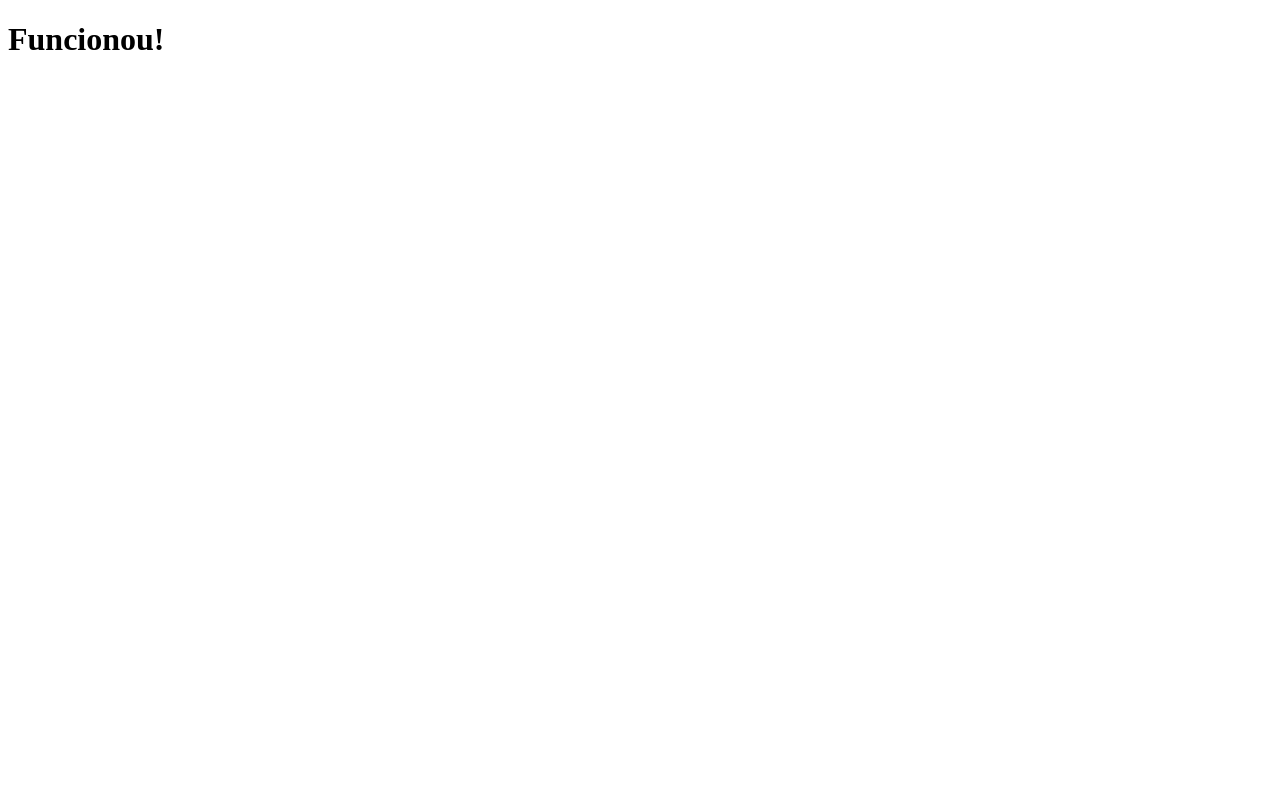
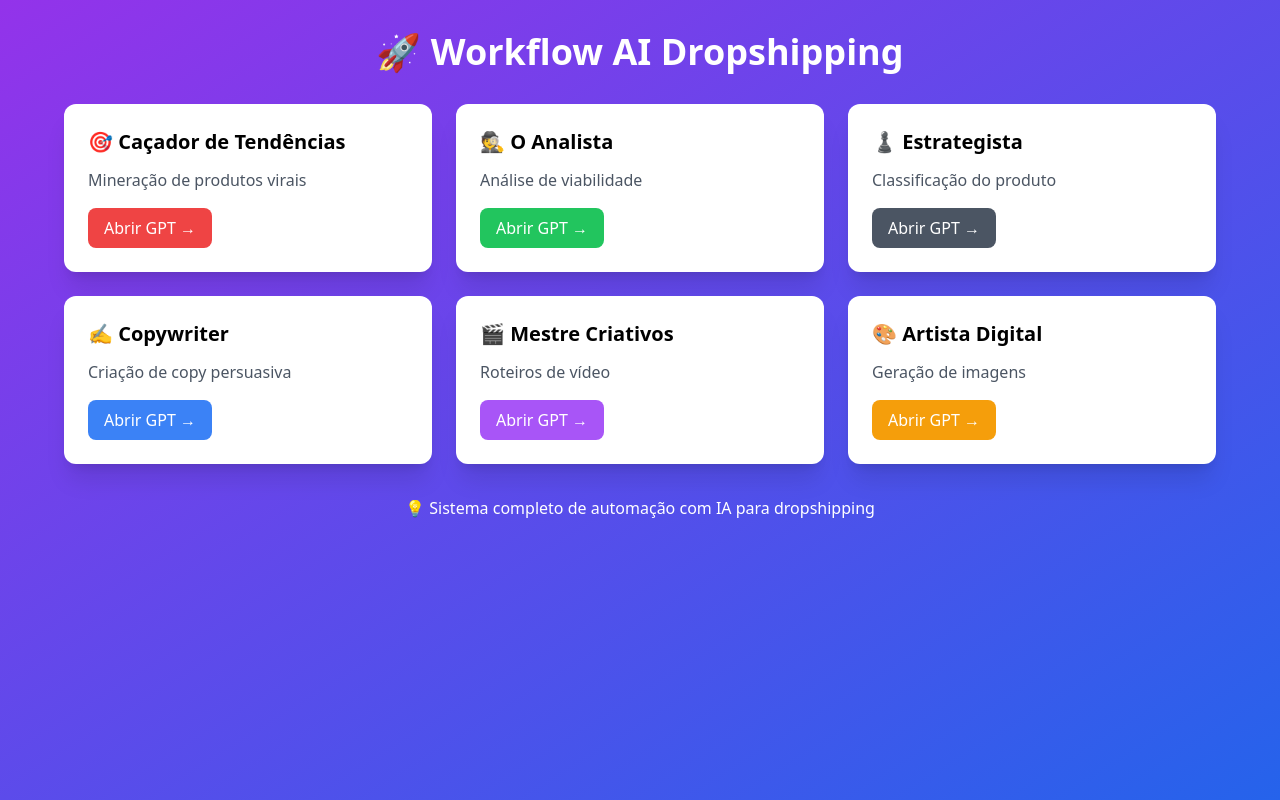
Before and after one commit to GRcodersystem/Playbook_GR, a plain HTML site: page index.html in a window 1280 px wide. Drawn offline with nearby package versions, Linux system fonts and the light colour scheme.

Commit message:
Update index.html

```diff
--- a/index.html
+++ b/index.html
@@ -1,9 +1,88 @@
 <!DOCTYPE html>
-<html>
+<html lang="pt-BR">
 <head>
-    <title>Teste</title>
+    <meta charset="UTF-8">
+    <meta name="viewport" content="width=device-width, initial-scale=1.0">
+    <title>Playbook Dropshipping AI</title>
+    <script src="https://cdn.tailwindcss.com"></script>
 </head>
-<body>
-    <h1>Funcionou!</h1>
+<body class="bg-gradient-to-br from-purple-600 to-blue-600 min-h-screen p-8">
+    <div class="max-w-6xl mx-auto">
+        <h1 class="text-4xl font-bold text-white text-center mb-8">
+            🚀 Workflow AI Dropshipping
+        </h1>
+
+        <div class="grid grid-cols-1 md:grid-cols-2 lg:grid-cols-3 gap-6">
+            <!-- Card 1 -->
+            <div class="bg-white rounded-xl p-6 shadow-xl hover:scale-105 transition">
+                <h2 class="text-xl font-bold mb-3">🎯 Caçador de Tendências</h2>
+                <p class="text-gray-600 mb-4">Mineração de produtos virais</p>
+                <a href="https://chatgpt.com/g/g-68c90a7117208191b8431e847f539881-cacador-de-tendencias"
+                   target="_blank"
+                   class="bg-red-500 text-white px-4 py-2 rounded-lg inline-block hover:bg-red-600">
+                    Abrir GPT →
+                </a>
+            </div>
+
+            <!-- Card 2 -->
+            <div class="bg-white rounded-xl p-6 shadow-xl hover:scale-105 transition">
+                <h2 class="text-xl font-bold mb-3">🕵️ O Analista</h2>
+                <p class="text-gray-600 mb-4">Análise de viabilidade</p>
+                <a href="https://chatgpt.com/g/g-68c8b9a2e6a88191870120d5c65b02c4-analista-de-produtos-vencedores"
+                   target="_blank"
+                   class="bg-green-500 text-white px-4 py-2 rounded-lg inline-block hover:bg-green-600">
+                    Abrir GPT →
+                </a>
+            </div>
+
+            <!-- Card 3 -->
+            <div class="bg-white rounded-xl p-6 shadow-xl hover:scale-105 transition">
+                <h2 class="text-xl font-bold mb-3">♟️ Estrategista</h2>
+                <p class="text-gray-600 mb-4">Classificação do produto</p>
+                <a href="https://chatgpt.com/g/g-68cb0e4fc8e88191a22611f4cd549391-estrategista-de-portifolio"
+                   target="_blank"
+                   class="bg-gray-600 text-white px-4 py-2 rounded-lg inline-block hover:bg-gray-700">
+                    Abrir GPT →
+                </a>
+            </div>
+
+            <!-- Card 4 -->
+            <div class="bg-white rounded-xl p-6 shadow-xl hover:scale-105 transition">
+                <h2 class="text-xl font-bold mb-3">✍️ Copywriter</h2>
+                <p class="text-gray-600 mb-4">Criação de copy persuasiva</p>
+                <a href="https://chatgpt.com/g/g-68c8c34c285081919757c4d7d1efbc06-copywriter-estrategista-45"
+                   target="_blank"
+                   class="bg-blue-500 text-white px-4 py-2 rounded-lg inline-block hover:bg-blue-600">
+                    Abrir GPT →
+                </a>
+            </div>
+
+            <!-- Card 5 -->
+            <div class="bg-white rounded-xl p-6 shadow-xl hover:scale-105 transition">
+                <h2 class="text-xl font-bold mb-3">🎬 Mestre Criativos</h2>
+                <p class="text-gray-600 mb-4">Roteiros de vídeo</p>
+                <a href="https://chatgpt.com/g/g-68c8c73797288191a954864bacfeb06d-mestre-dos-criativos"
+                   target="_blank"
+                   class="bg-purple-500 text-white px-4 py-2 rounded-lg inline-block hover:bg-purple-600">
+                    Abrir GPT →
+                </a>
+            </div>
+
+            <!-- Card 6 -->
+            <div class="bg-white rounded-xl p-6 shadow-xl hover:scale-105 transition">
+                <h2 class="text-xl font-bold mb-3">🎨 Artista Digital</h2>
+                <p class="text-gray-600 mb-4">Geração de imagens</p>
+                <a href="https://chatgpt.com/g/g-68c8ce400e588191864005c1be2eca80-artista-digital-prompt-engineer"
+                   target="_blank"
+                   class="bg-amber-500 text-white px-4 py-2 rounded-lg inline-block hover:bg-amber-600">
+                    Abrir GPT →
+                </a>
+            </div>
+        </div>
+
+        <div class="text-center mt-8 text-white">
+            <p>💡 Sistema completo de automação com IA para dropshipping</p>
+        </div>
+    </div>
 </body>
 </html>
```
